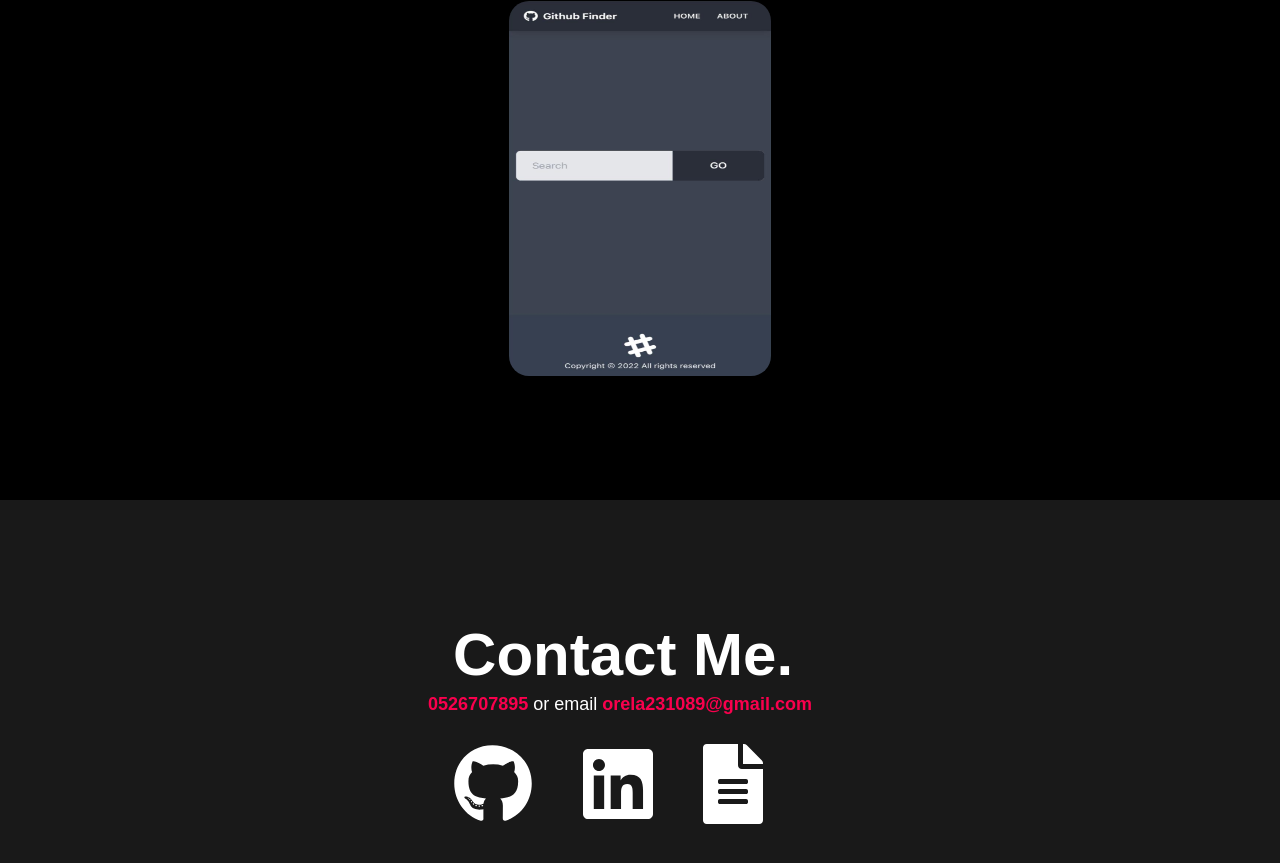
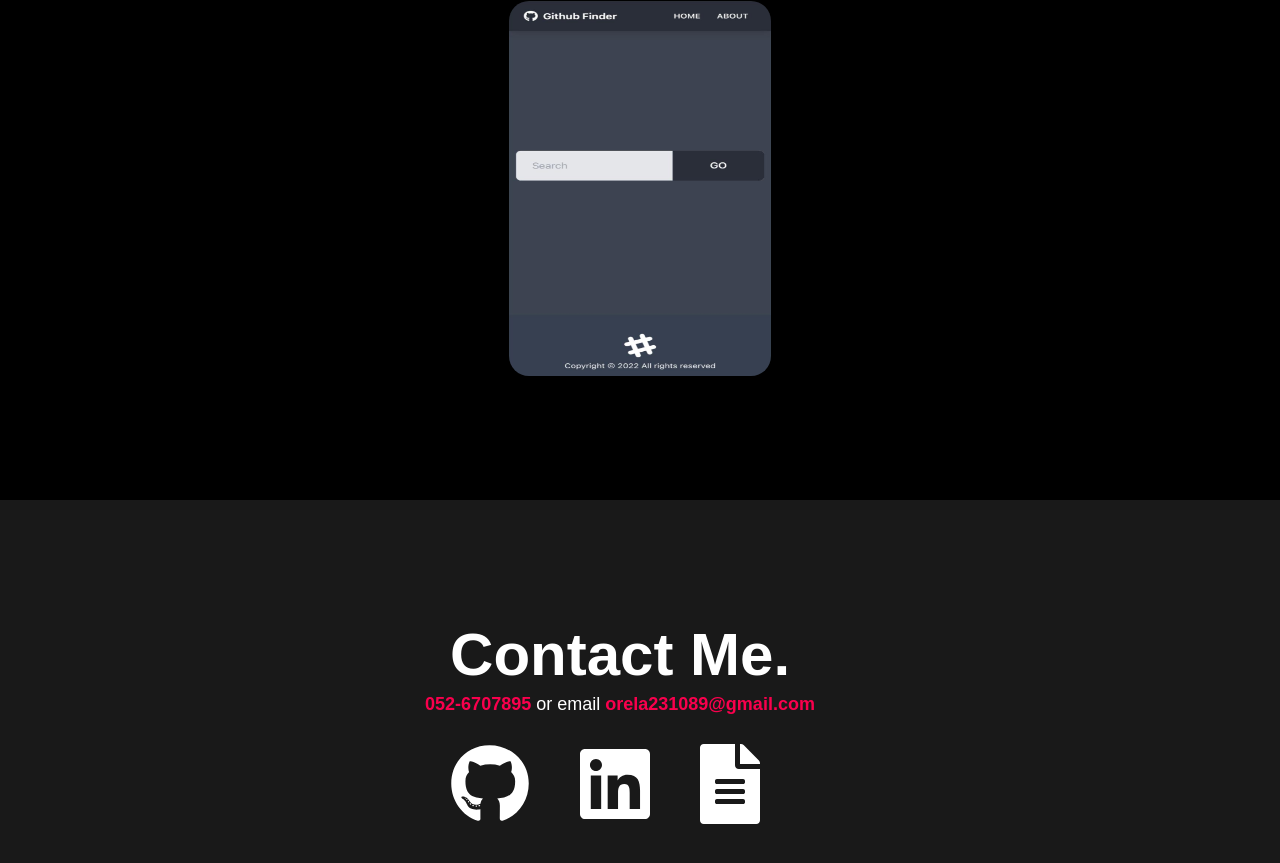
Before and after one commit to OrelAlon/portfolio, a React (Create React App) app: page / in a window 1280 px wide. Shown: the part 2289-3152 px from the top of the page. Built offline with nearby package versions, Linux system fonts and the light colour scheme.

Commit message:
make contact details as links

```diff
--- a/src/component/Contact.js
+++ b/src/component/Contact.js
@@ -19,8 +19,8 @@ function Contact() {
               <h1 className="hire__text">Contact Me. </h1>{" "}
               {/* <p className='hire__text white'>I am looking for my first job:</p> */}
               <p className="hire__text white">
-                <strong>0526707895</strong> or email{" "}
-                <strong>orela231089@gmail.com</strong>
+                <a href="tel:+972526707895"><strong>052-6707895</strong></a> or email{" "}
+                <a href="mailto:orela231089@gmail.com"><strong>orela231089@gmail.com</strong></a>
               </p>
             </div>
             <div className="icons">
```
